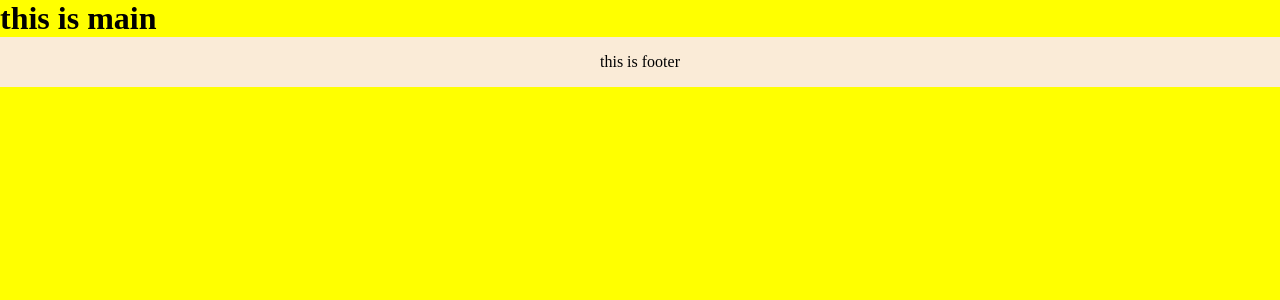
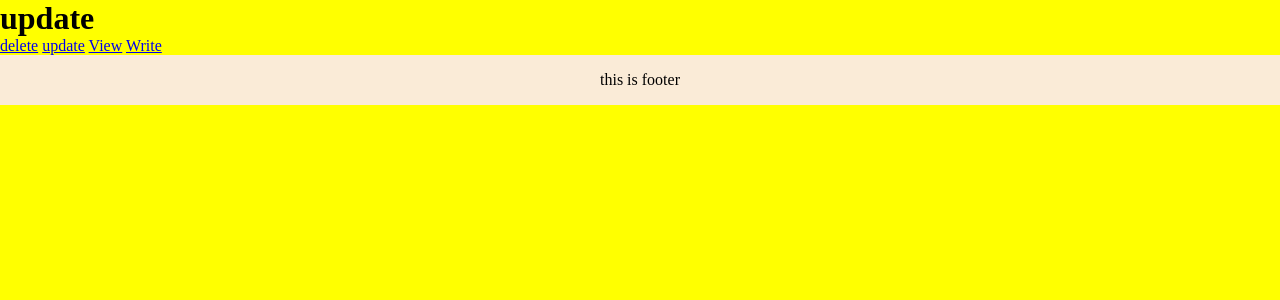
Before and after one commit to asw11wsa/PhpPlayground, a PHP site: page /community/index.php?type=Update in a window 1280 px wide. Shown: the part 50-350 px from the top of the page. Run offline with PHP 8.4, Linux system fonts and the light colour scheme; data that the repository does not hold is empty.

Commit message:
prepare 2021-02-17

```diff
--- /dev/null
+++ b/community/index.php
@@ -0,0 +1,40 @@
+<?php
+
+require_once $_SERVER['DOCUMENT_ROOT']."/vendor/autoload.php";
+
+?>
+
+<!doctype html>
+<html lang="en">
+<head>
+    <meta charset="UTF-8">
+    <meta name="viewport"
+          content="width=device-width, user-scalable=no, initial-scale=1.0, maximum-scale=1.0, minimum-scale=1.0">
+    <meta http-equiv="X-UA-Compatible" content="ie=edge">
+    <title>Document</title>
+    <link rel="stylesheet" type="text/css" href="/asset/css/index.css">
+</head>
+<body>
+<?php
+    $header = new \Main\Header();
+
+    if($_GET['type'] === 'Write'){
+        $type = new \Community\Write();
+    }else if($_GET['type'] === 'View'){
+        $type = new \Community\View();
+    }else if($_GET['type'] === 'Update'){
+        $type = new \Community\Update();
+    }else if($_GET['type'] === 'Delete'){
+        $type = new \Community\Delete();
+    }
+?>
+<a href="?type=Delete">delete</a>
+<a href="?type=Update">update</a>
+<a href="?type=View">View</a>
+<a href="?type=Write">Write</a>
+<?php
+    $footer = new \Main\Footer();
+?>
+
+</body>
+</html>
--- a/index.php
+++ b/index.php
@@ -1,9 +1,6 @@
 <?php
-
 require_once $_SERVER['DOCUMENT_ROOT']."/vendor/autoload.php";
-
 ?>
-
 <!doctype html>
 <html lang="en">
 <head>
--- /dev/null
+++ b/lib/Parts/Community/Update.php
@@ -0,0 +1,11 @@
+<?php
+
+namespace Community;
+
+class Update
+{
+    function __construct()
+    {
+        echo '<h1>update</h1>';
+    }
+}
--- a/lib/Parts/Main/Header.php
+++ b/lib/Parts/Main/Header.php
@@ -9,7 +9,7 @@ class Header {
                   <div class="logo">this is header</div>
                   <a href="/index.php">home</a>
                   <a href="/index.php?subject=topic">topic</a>
-                  <a href="/index.php?subject=community">community</a>
+                  <a href="/community">community</a>
               </header>';
     }
 }
```
Also changed, not shown: design/test.php (+5 -9 lines), lib/Parts/Community/Delete.php (added, +11 -0 lines), lib/Parts/Community/View.php (added, +11 -0 lines), lib/Parts/Community/Write.php (added, +23 -0 lines).
